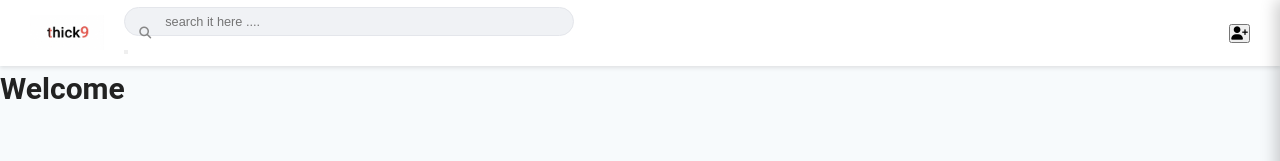
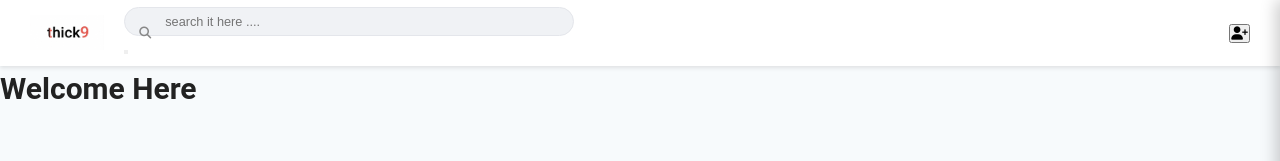
Before and after one commit to RazLimpo/Thick-Nine, a Next.js app: page / in a window 1280 px wide. Shown: the top 161 px of the page. Built offline with nearby package versions, Linux system fonts and the light colour scheme; no server answers.

Commit message:
Ready For Pages - Deploy Test

```diff
--- a/app/page.tsx
+++ b/app/page.tsx
@@ -1,7 +1,7 @@
 export default function Home() {
   return (
     <main>
-      <h1>Welcome</h1>
+      <h1>Welcome Here</h1>
     </main>
   );
 }
```
